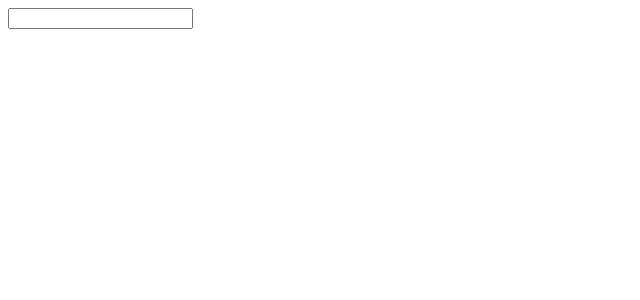
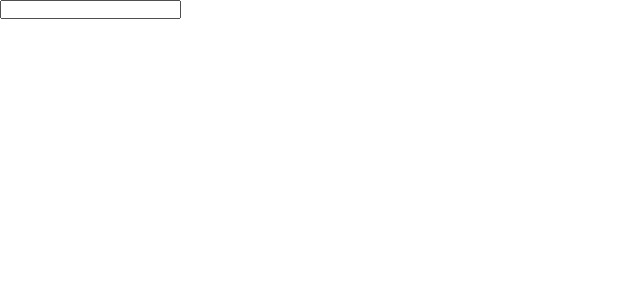
Before and after one commit to ValCrea/MiniEmail, a Vue app: page / in a window 1280 px wide. Shown: the top 300 px of the page, without its empty margins (0-640 px from the left). Built offline with nearby package versions, Linux system fonts and the light colour scheme.

Commit message:
css and scss setup

```diff
--- a/src/App.vue
+++ b/src/App.vue
@@ -1,15 +1,16 @@
 <script setup lang="ts"></script>
 
 <template>
-  <div>
+  <div class="app">
     <section>
-      <input type="text" />
+      <input class="search" type="text" />
     </section>
   </div>
 </template>
 
 <style scoped lang="scss">
 .app {
+  width: 100%;
   background-color: $white;
 }
 </style>
--- /dev/null
+++ b/src/assets/_colors.scss
@@ -0,0 +1,4 @@
+$white: #fff;
+$light: #ddd;
+$light-blue: #76f;
+$blur: #53e;
--- a/src/assets/main.scss
+++ b/src/assets/main.css
@@ -1,13 +1,9 @@
-$white: #fff;
-$light: #ddd;
-$light-blue: #86f;
-$blur: #53e;
-
 *,
 *::before,
 *::after {
   box-sizing: border-box;
   margin: 0;
+  padding: 0;
   position: relative;
   font-weight: normal;
 }
--- a/src/main.ts
+++ b/src/main.ts
@@ -1,7 +1,7 @@
 import { createApp } from "vue";
 import App from "./App.vue";
 
-//import "./assets/main.scss";
+import "./assets/main.css";
 
 import { library } from "@fortawesome/fontawesome-svg-core";
 import { FontAwesomeIcon } from "@fortawesome/vue-fontawesome";
--- a/vite.config.ts
+++ b/vite.config.ts
@@ -13,7 +13,7 @@ export default defineConfig({
   },
   css: {
     preprocessorOptions: {
-      scss: { additionalData: `@import "@/assets/main.scss";` },
+      scss: { additionalData: `@import "@/assets/_colors.scss";` },
     },
   },
 });
```
